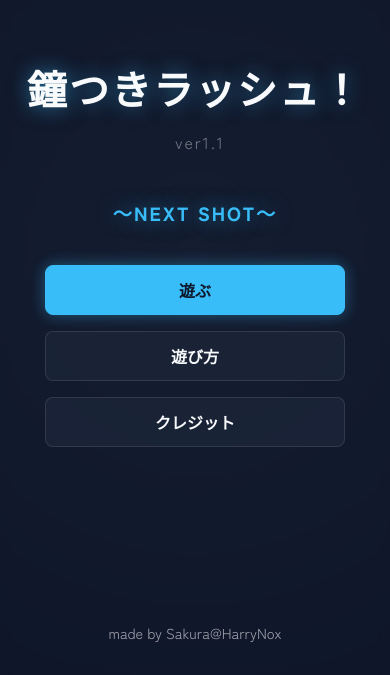
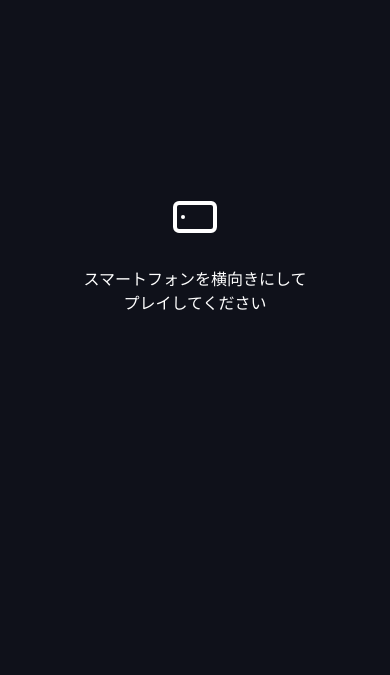
Before and after one commit to HarryNox/re_kanetsukirush, a website built with Vite: page index.html in a window 390 px wide. Shown: the part 169-844 px from the top of the page. Built offline with nearby package versions, Linux system fonts and the light colour scheme; animation ran at ten frames a second.

Commit message:
Add portrait orientation warning

```diff
--- a/index.html
+++ b/index.html
@@ -7,6 +7,17 @@
     <link href="https://fonts.googleapis.com/css2?family=Zen+Kaku+Gothic+New:wght@400;700;900&display=swap" rel="stylesheet">
   </head>
   <body>
+    <!-- Portrait Warning -->
+    <div id="portrait-warning">
+      <div class="warning-content">
+        <svg viewBox="0 0 24 24" width="48" height="48" stroke="currentColor" stroke-width="2" fill="none" stroke-linecap="round" stroke-linejoin="round">
+          <rect x="5" y="2" width="14" height="20" rx="2" ry="2"></rect>
+          <line x1="12" y1="18" x2="12.01" y2="18"></line>
+        </svg>
+        <p>スマートフォンを横向きにして<br>プレイしてください</p>
+      </div>
+    </div>
+
     <div id="app">
       <!-- UI Container -->
       <div id="ui-layer">
--- a/src/style.css
+++ b/src/style.css
@@ -345,3 +345,31 @@ canvas {
     font-size: 1rem;
   }
 }
+
+/* Portrait Warning */
+#portrait-warning {
+  display: none;
+  position: fixed;
+  top: 0; left: 0; right: 0; bottom: 0;
+  background: #0f111a;
+  z-index: 100000;
+  color: white;
+  align-items: center;
+  justify-content: center;
+  text-align: center;
+  flex-direction: column;
+}
+.warning-content svg {
+  animation: rotate-phone 2s infinite ease-in-out;
+  margin-bottom: 20px;
+}
+@keyframes rotate-phone {
+  0% { transform: rotate(0deg); }
+  50% { transform: rotate(90deg); }
+  100% { transform: rotate(90deg); }
+}
+@media screen and (max-width: 768px) and (orientation: portrait) {
+  #portrait-warning {
+    display: flex;
+  }
+}
```
